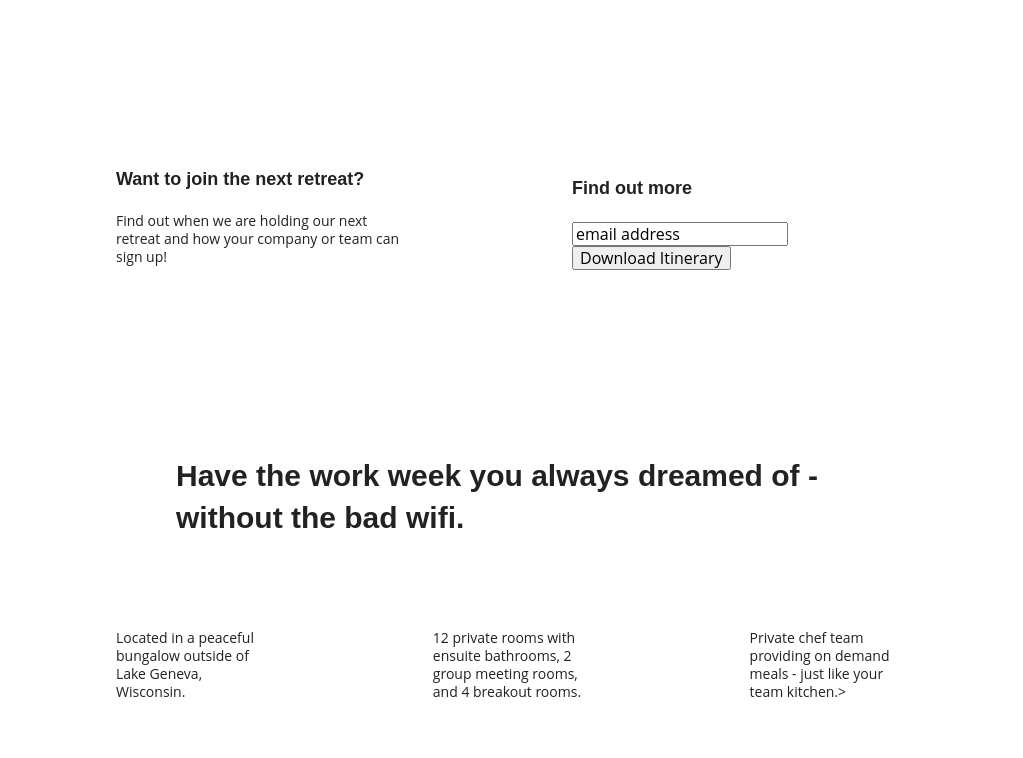
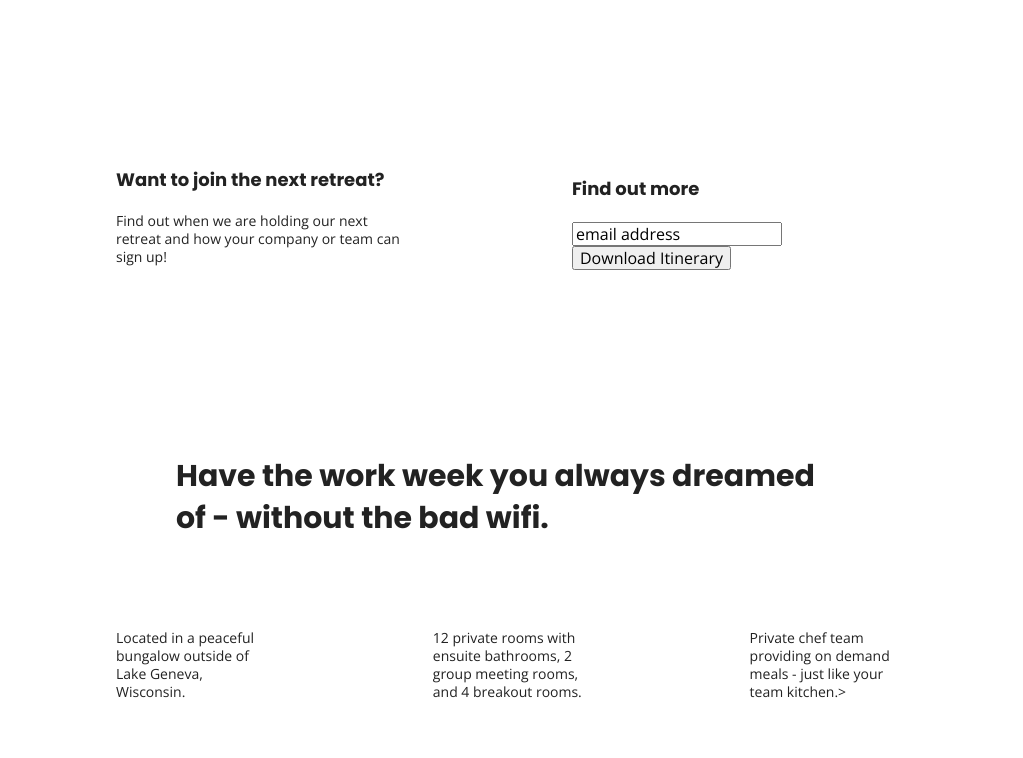
Before and after one commit to MarshaAnnon/unplugged-retreat, a plain HTML site: page index.html in a window 1280 px wide. Shown: the part 320-1078 px from the top of the page, without its empty margins (128-1151 px from the left). Drawn offline with nearby package versions, Linux system fonts and the light colour scheme.

Commit message:
added fonts to index.html

```diff
--- a/index.html
+++ b/index.html
@@ -14,6 +14,9 @@
 
   <link rel="stylesheet" href="css/normalize.css">
   <link rel="stylesheet" href="css/main.css">
+
+  <!-- Google Web Fonts -->
+  <link href="https://fonts.googleapis.com/css?family=Open+Sans:400,700|Poppins:500,700" rel="stylesheet">
 
 </head>
 
```
